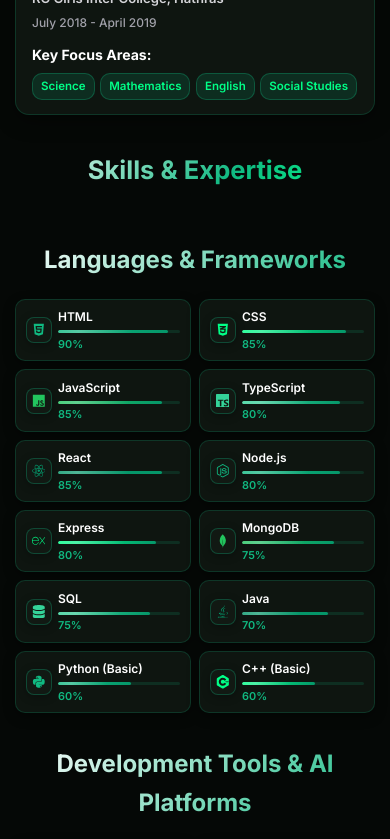
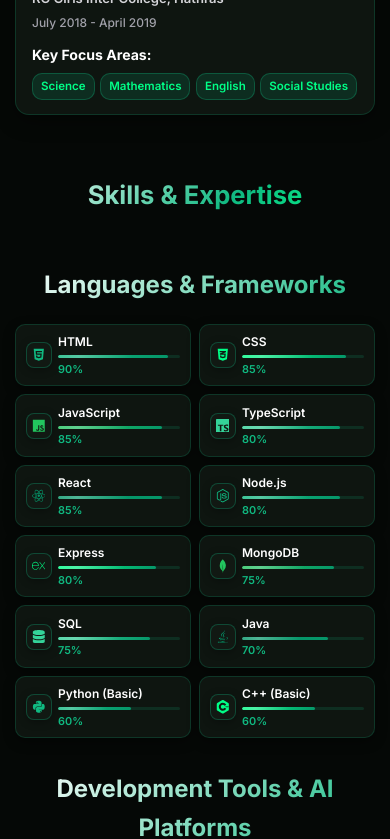
Before and after one commit to Charu-sarswat/Charu-portfolio-main, a React (Create React App) app: page / in a window 390 px wide. Shown: the part 1600-2439 px from the top of the page. Built offline with nearby package versions, Linux system fonts and the light colour scheme.

Commit message:
add balanced spacing and gaps between all sections

```diff
--- a/src/components/About.css
+++ b/src/components/About.css
@@ -1,8 +1,7 @@
 .about {
   background: #050806;
   position: relative;
-  padding-top: 25px !important;
-  padding-bottom: 25px !important;
+  padding: 50px 0;
 }
 
 .about::before {
--- a/src/components/Contact.css
+++ b/src/components/Contact.css
@@ -1,7 +1,6 @@
 .contact {
   background: #050806;
-  padding-top: 25px !important;
-  padding-bottom: 25px !important;
+  padding: 50px 0;
 }
 
 .contact-content {
--- a/src/components/Experience.css
+++ b/src/components/Experience.css
@@ -1,8 +1,7 @@
 .experience {
   background: #050806;
   position: relative;
-  padding-top: 25px !important;
-  padding-bottom: 25px !important;
+  padding: 50px 0;
 }
 
 .experience::before {
--- a/src/components/Hero.css
+++ b/src/components/Hero.css
@@ -5,7 +5,7 @@
   position: relative;
   overflow: hidden;
   padding-top: 100px;
-  padding-bottom: 20px;
+  padding-bottom: 50px;
   background: #050806;
 }
 
--- a/src/components/Projects.css
+++ b/src/components/Projects.css
@@ -1,8 +1,7 @@
 .projects {
   background: #050806;
   position: relative;
-  padding-top: 25px !important;
-  padding-bottom: 25px !important;
+  padding: 50px 0;
 }
 
 .projects::before {
--- a/src/components/Skills.css
+++ b/src/components/Skills.css
@@ -1,8 +1,7 @@
 .skills {
   background: #050806;
   position: relative;
-  padding-top: 25px !important;
-  padding-bottom: 25px !important;
+  padding: 50px 0;
 }
 
 .skills::before {
--- a/src/index.css
+++ b/src/index.css
@@ -46,7 +46,7 @@
 }
 
 .section {
-  padding: 35px 0;
+  padding: 60px 0;
   position: relative;
 }
 
@@ -183,7 +183,7 @@
 /* Responsive design */
 @media (max-width: 768px) {
   .section {
-    padding: 25px 0;
+    padding: 45px 0;
   }
 
   .section-title {
@@ -193,7 +193,7 @@
 
   .section-subtitle {
     font-size: 1rem;
-    margin-bottom: 0.6rem;
+    margin-bottom: 1.8rem;
     padding: 0 1rem;
   }
 
@@ -209,7 +209,7 @@
 
 @media (max-width: 480px) {
   .section {
-    padding: 20px 0;
+    padding: 35px 0;
   }
 
   .section-title {
```
Also changed, not shown: 1 other file (tests, documents, lock files or other folders).
